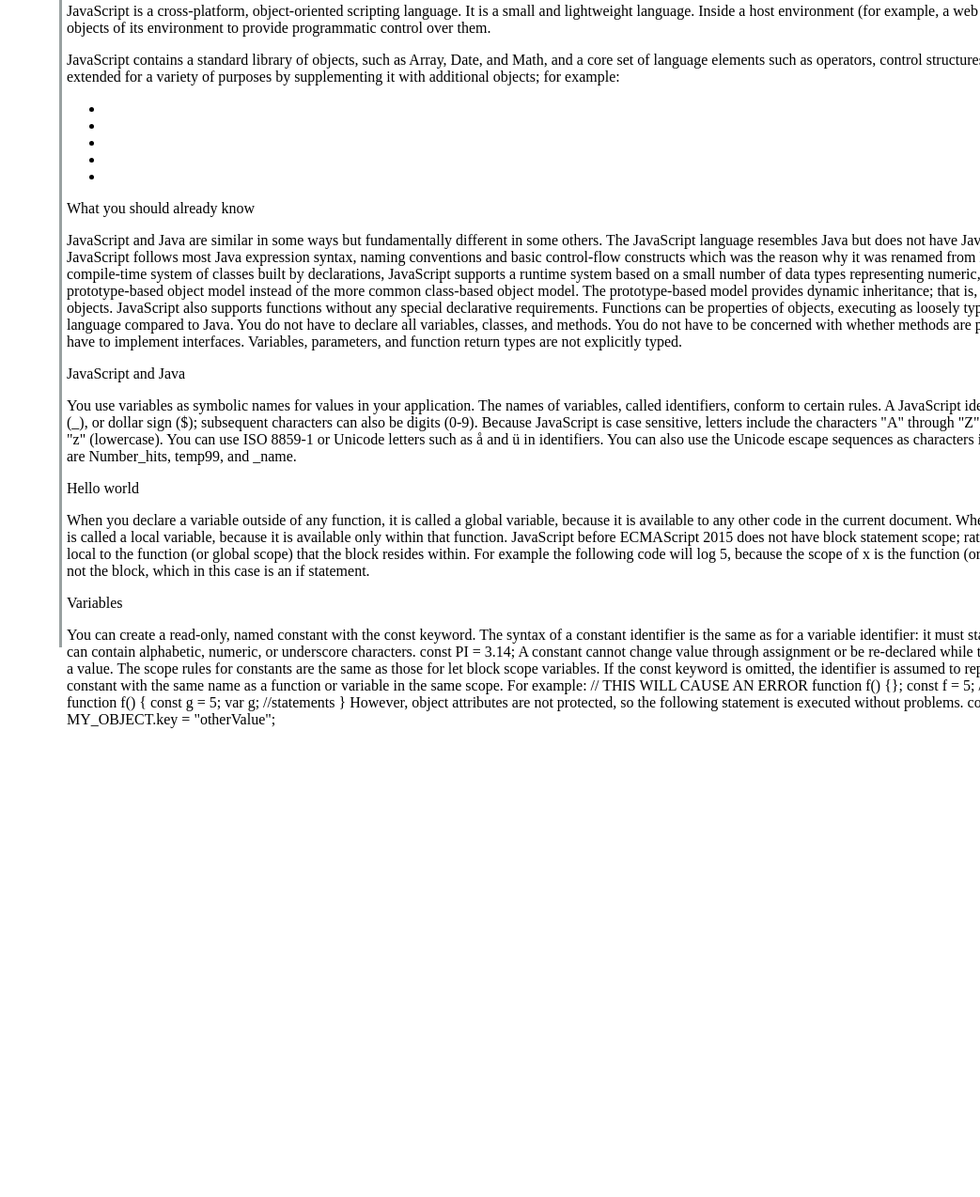
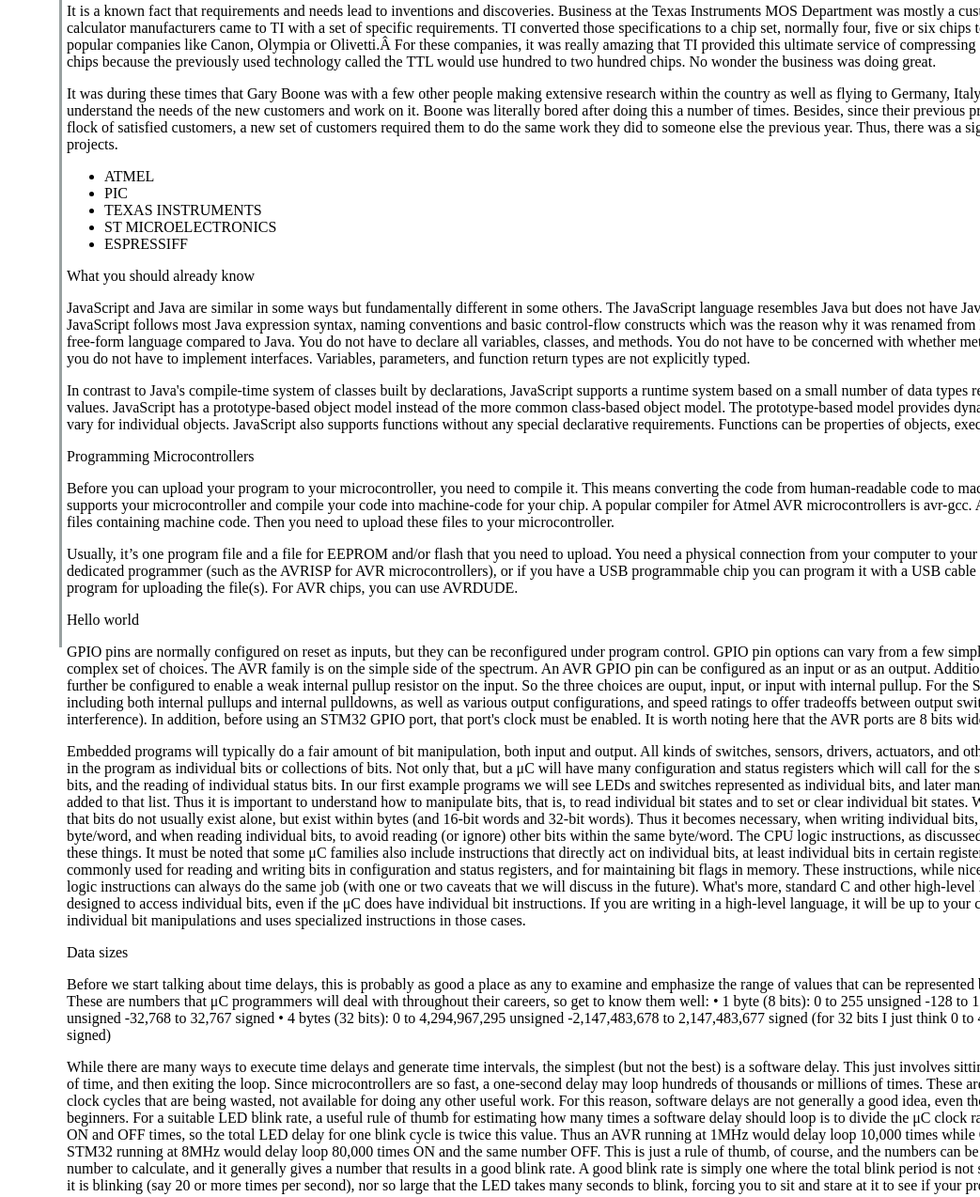
Before and after one commit to jdmartinez1062/jd-d-Martinez, a plain HTML site: page index.html in a window 1280 px wide. Shown: the part 111-1385 px from the top of the page at 94% size, without its empty margins (237-1280 px from the left). Before the commit the page ends 902 px from the top, so only its background shows below. Drawn offline with Linux system fonts and the light colour scheme.

Commit message:
Add content of mcirocontrollers

```diff
--- a/index.html
+++ b/index.html
@@ -32,17 +32,18 @@
       <section class="main-section" id="Introduction">
         <header>Introduction</header>
         <p>
-          JavaScript is a cross-platform, object-oriented scripting language. It is a small and lightweight language. Inside a host environment (for example, a web browser), JavaScript can be connected to the objects of its environment to provide programmatic control over them.
+          It is a known fact that requirements and needs lead to inventions and discoveries.
+          Business at the Texas Instruments MOS Department was mostly a custom business wherein companies like desktop calculator manufacturers came to TI with a set of specific requirements. TI converted those specifications to a chip set, normally four, five or six chips to execute or implement the specifications for popular companies like Canon, Olympia or Olivetti.Â  For these companies, it was really amazing that TI provided this ultimate service of compressing so many units on to just four or five or six chips because the previously used technology called the TTL would use hundred to two hundred chips. No wonder the business was doing great.
         </p>
         <p>
-          JavaScript contains a standard library of objects, such as Array, Date, and Math, and a core set of language elements such as operators, control structures, and statements. Core JavaScript can be extended for a variety of purposes by supplementing it with additional objects; for example:
+          It was during these times that Gary Boone was with a few other people making extensive research within the country as well as flying to Germany, Italy and other countries. They were trying to understand the needs of the new customers and work on it. Boone was literally bored after doing this a number of times. Besides, since their previous projects were all successful and they had a flock of satisfied customers, a new set of customers required them to do the same work they did to someone else the previous year. Thus, there was a significant demand for more and more of these projects.
         </p>
         <ul>
-          <li></li>
-          <li></li>
-          <li></li>
-          <li></li>
-          <li></li>
+          <li>ATMEL</li>
+          <li>PIC</li>
+          <li>TEXAS INSTRUMENTS</li>
+          <li>ST MICROELECTRONICS</li>
+          <li>ESPRESSIFF</li>
         </ul>
         <code>
 
@@ -53,27 +54,28 @@
         <header>What you should already know</header>
         <p>
           JavaScript and Java are similar in some ways but fundamentally different in some others. The JavaScript language resembles Java but does not have Java's static typing and strong type checking. JavaScript follows most Java expression syntax, naming conventions and basic control-flow constructs which was the reason why it was renamed from LiveScript to JavaScript.
-
-          In contrast to Java's compile-time system of classes built by declarations, JavaScript supports a runtime system based on a small number of data types representing numeric, Boolean, and string values. JavaScript has a prototype-based object model instead of the more common class-based object model. The prototype-based model provides dynamic inheritance; that is, what is inherited can vary for individual objects. JavaScript also supports functions without any special declarative requirements. Functions can be properties of objects, executing as loosely typed methods.
-
           JavaScript is a very free-form language compared to Java. You do not have to declare all variables, classes, and methods. You do not have to be concerned with whether methods are public, private, or protected, and you do not have to implement interfaces. Variables, parameters, and function return types are not explicitly typed.
         </p>
-        <p></p>
+        <p>
+          In contrast to Java's compile-time system of classes built by declarations, JavaScript supports a runtime system based on a small number of data types representing numeric, Boolean, and string values. JavaScript has a prototype-based object model instead of the more common class-based object model. The prototype-based model provides dynamic inheritance; that is, what is inherited can vary for individual objects. JavaScript also supports functions without any special declarative requirements. Functions can be properties of objects, executing as loosely typed methods.
+        </p>
         <code>
 
         </code>
       </section>
 
       <section class="main-section" id="JavaScript_and_Java">
-        <header>JavaScript and Java</header>
+        <header>Programming Microcontrollers</header>
         <p>
-          You use variables as symbolic names for values in your application. The names of variables, called identifiers, conform to certain rules.
-
-          A JavaScript identifier must start with a letter, underscore (_), or dollar sign ($); subsequent characters can also be digits (0-9). Because JavaScript is case sensitive, letters include the characters "A" through "Z" (uppercase) and the characters "a" through "z" (lowercase).
-
-          You can use ISO 8859-1 or Unicode letters such as å and ü in identifiers. You can also use the Unicode escape sequences as characters in identifiers. Some examples of legal names are Number_hits, temp99, and _name.
+          Before you can upload your program to your microcontroller, you need to compile it. This means converting the code from human-readable code to machine-readable code.
+          Use a compiler that supports your microcontroller and compile your code into machine-code for your chip. A popular compiler for Atmel AVR microcontrollers is avr-gcc.
+          After compilation, you will have one or more files containing machine code. Then you need to upload these files to your microcontroller.
          </p>
-        <p></p>
+        <p>
+          Usually, it’s one program file and a file for EEPROM and/or flash that you need to upload.
+          You need a physical connection from your computer to your microcontroller. Either you can use a dedicated programmer (such as the AVRISP for AVR microcontrollers), or if you have a USB programmable chip you can program it with a USB cable (my preferred method).
+          And you need a program for uploading the file(s). For AVR chips, you can use AVRDUDE.
+        </p>
         <code>
 
         </code>
@@ -82,34 +84,34 @@
       <section class="main-section" id="Hello_world">
         <header>Hello world</header>
         <p>
-          When you declare a variable outside of any function, it is called a global        variable, because it is available to any other code in the current document. When you declare a variable within a function, it is called a local variable, because it is available only within that function.
-
-          JavaScript before ECMAScript 2015 does not have block statement scope; rather, a variable declared within a block is local to the function (or global scope) that the block resides within. For example the following code will log 5, because the scope of x is the function (or global context) within which x is declared, not the block, which in this case is an if statement.
+          GPIO pins are normally configured on reset as inputs, but they can be reconfigured under program control.  GPIO pin options can vary from a few simple choices (input or output) to a fairly complex set of choices.  The AVR family is on the simple side of the spectrum.  An AVR GPIO pin can be configured as an input or as an output.  Additionally, if a pin is configured as an input, it can further be configured to enable a weak internal pullup resistor on the input.  So the three choices are ouput, input, or input with internal pullup.
+          For the STM32, there are many more options, including both internal pullups and internal pulldowns, as well as various output configurations, and speed ratings to offer tradeoffs between output switching speed and EMI (electromagnetic interference).  In addition, before using an STM32 GPIO port, that port's clock must be enabled.
+          It is worth noting here that the AVR ports are 8 bits wide, while the STM32 ports are 12 bits wide.
         </p>
-        <p></p>
+        <p>
+          Embedded programs will typically do a fair amount of bit manipulation, both input and output. All kinds of switches, sensors, drivers, actuators, and other input and output devices are represented in the program as individual bits or collections of bits. Not only that, but a μC will have many configuration and status registers which will call for the setting or clearing of individual configuration bits, and the reading of individual status bits.
+          In our first example programs we will see LEDs and switches represented as individual bits, and later many other input and output devices will be added to that list. Thus it is important to understand how to manipulate bits, that is, to read individual bit states and to set or clear individual bit states.
+          What makes bit manipulation non-trivial is that bits do not usually exist alone, but exist within bytes (and 16-bit words and 32-bit words). Thus it becomes necessary, when writing individual bits, to avoid changing other bits within the same byte/word, and when reading individual bits, to avoid reading (or ignore) other bits within the same byte/word. The CPU logic instructions, as discussed in an earlier section, are what allow us to do these things.
+          It must be noted that some μC families also include instructions that directly act on individual bits, at least individual bits in certain registers or address ranges. These instructions are commonly used for reading and writing bits in configuration and status registers, and for maintaining bit flags in memory. These instructions, while nice to have, are not a necessity, and the standard logic instructions can always do the same job (with one or two caveats that we will discuss in the future).  What's more, standard C and other high-level languages will not have language constructs designed to access individual bits, even if the μC does have individual bit instructions.  If you are writing in a high-level language, it will be up to your compiler as to whether it  recognizes individual bit manipulations and uses specialized instructions in those cases.
+        </p>
         <code>
 
         </code>
       </section>
 
       <section class="main-section" id="Variables">
-        <header>Variables</header>
+        <header>Data sizes</header>
         <p>
-          You can create a read-only, named constant with the const keyword. The syntax of a constant identifier is the same as for a variable identifier: it must start with a letter, underscore or dollar sign and can contain alphabetic, numeric, or underscore characters.
-          const PI = 3.14;
-
-          A constant cannot change value through assignment or be re-declared while the script is running. It has to be initialized to a value.
-
-          The scope rules for constants are the same as those for let block scope variables. If the const keyword is omitted, the identifier is assumed to represent a variable.
-
-          You cannot declare a constant with the same name as a function or variable in the same scope. For example:
-          // THIS WILL CAUSE AN ERROR function f() {}; const f = 5; // THIS WILL
-          CAUSE AN ERROR ALSO function f() { const g = 5; var g; //statements
-          }
-          However, object attributes are not protected, so the following statement is executed without problems.
-          const MY_OBJECT = {"key": "value"}; MY_OBJECT.key = "otherValue";
+          Before we start talking about time delays, this is probably as good a place as any to examine and emphasize the range of values that can be represented by data variables of different byte sizes.  These are numbers that μC programmers will deal with throughout their careers, so get to know them well:
+          • 1 byte (8 bits):    0 to 255 unsigned             -128 to 127 signed
+          • 2 bytes (16 bits):  0 to 65,535 unsigned          -32,768 to 32,767 signed
+          • 4 bytes (32 bits):  0 to 4,294,967,295 unsigned   -2,147,483,678 to 2,147,483,677 signed
+          (for 32 bits I just think 0 to 4 billion unsigned, -2 billion to +2 billion signed)
         </p>
-        <p></p>
+        <p>
+          While there are many ways to execute time delays and generate time intervals, the simplest (but not the best) is a software delay.  This just involves sitting in a do-nothing loop for the desired length of time, and then exiting the loop.  Since microcontrollers are so fast, a one-second delay may loop hundreds of thousands or millions of times.  These are hundreds of thousands or millions of CPU clock cycles that are being wasted, not available for doing any other useful work.  For this reason, software delays are not generally a good idea, even though they are easy to understand for beginners.
+          For a suitable LED blink rate, a useful rule of thumb for estimating how many times a software delay should loop is to divide the μC clock rate by 100.  Use this count for both the LED ON and OFF times, so the total LED delay for one blink cycle is twice this value.  Thus an AVR running at 1MHz would delay loop 10,000 times while ON, then 10,000 times while OFF, and the STM32 running at 8MHz would delay loop 80,000 times ON and the same number OFF.  This is just a rule of thumb, of course, and the numbers can be increased or decreased, but it's a really easy number to calculate, and it generally gives a number that results in a good blink rate.  A good blink rate is simply one where the total blink period is not so small that the LED blinks too fast to notice it is blinking (say 20 or more times per second), nor so large that the LED takes many seconds to blink, forcing you to sit and stare at it to see if your program is working at all.
+        </p>
         <code>
 
         </code>
```
Also changed, not shown: css/style.css (+3 -9 lines).
